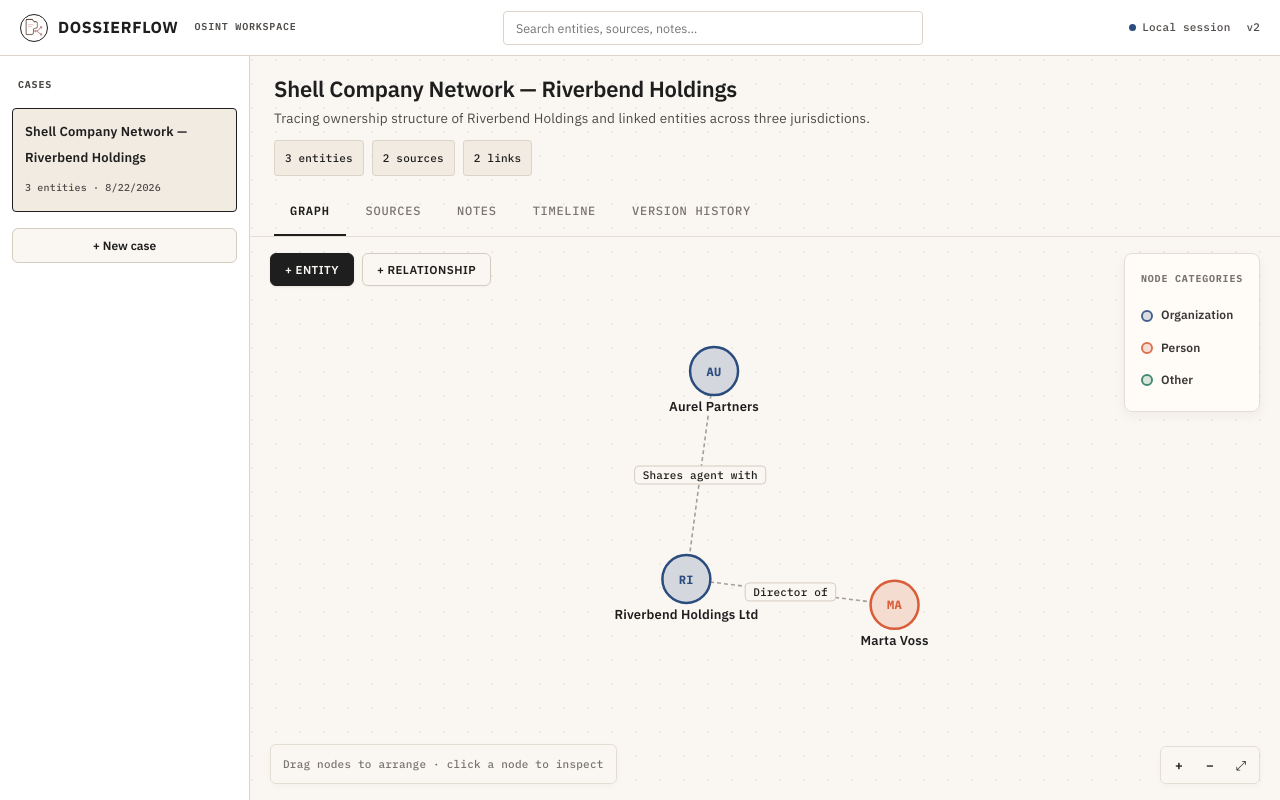
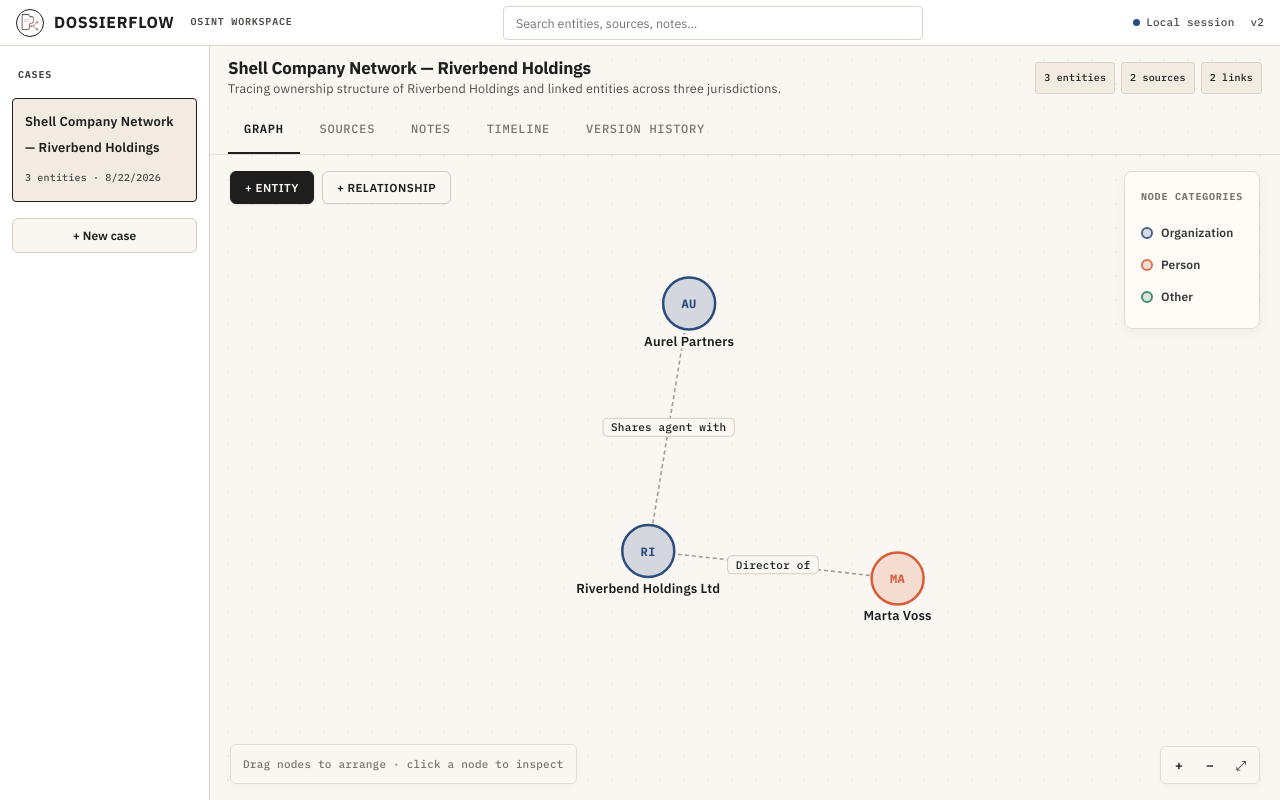
Before and after one commit to Sanchali-rif/DossierFlow, a React (Vite) app: page / in a window 1280 px wide. Built offline with nearby package versions, Linux system fonts and the light colour scheme.

Commit message:
feat: implement DossierFlow core application shell and graph visualization component

```diff
--- a/src/DossierFlow.jsx
+++ b/src/DossierFlow.jsx
@@ -115,8 +115,8 @@ export default function DossierFlow() {
         className="dossierflow-layout"
         style={{
           display: "grid",
-          gridTemplateColumns: "250px 1fr",
-          gridTemplateRows: "56px 1fr",
+          gridTemplateColumns: "210px 1fr",
+          gridTemplateRows: "46px 1fr",
           height: "100vh",
           position: "relative",
           zIndex: 1,
@@ -130,7 +130,7 @@ export default function DossierFlow() {
             display: "flex",
             alignItems: "center",
             justifyContent: "space-between",
-            padding: "0 20px",
+            padding: "0 16px",
             borderBottom: `1px solid ${T.line}`,
             background: T.panel,
           }}
@@ -261,23 +261,26 @@ export default function DossierFlow() {
           ) : (
             <>
               {/* Header section */}
-              <div style={{ padding: "20px 24px 0" }}>
-                <h2 style={{ fontFamily: fontSans, fontSize: 22, fontWeight: 600, color: T.ink, margin: 0, letterSpacing: "-0.01em" }}>
+              <div style={{ padding: "12px 18px 0" }}>
+                <div style={{ display: "flex", alignItems: "center", justifyContent: "space-between", flexWrap: "wrap", gap: 10 }}>
+                  <div>
+                    <h2 style={{ fontFamily: fontSans, fontSize: 17, fontWeight: 700, color: T.ink, margin: 0, letterSpacing: "-0.01em" }}>
                       {currentCase.name}
                     </h2>
-                <p style={{ fontFamily: fontSans, color: T.inkDim, fontSize: 13.5, lineHeight: 1.5, marginTop: 6, maxWidth: 680, fontWeight: 400 }}>
+                    <p style={{ fontFamily: fontSans, color: T.inkDim, fontSize: 12.5, lineHeight: 1.4, marginTop: 2, maxWidth: 680, fontWeight: 400 }}>
                       {currentCase.description}
                     </p>
-                <div style={{ display: "flex", gap: 8, marginTop: 12 }}>
+                  </div>
+                  <div style={{ display: "flex", gap: 6 }}>
                     {[`${ents.length} entities`, `${srcs.length} sources`, `${rels.length} links`].map((b) => (
                       <span
                         key={b}
                         style={{
                           fontFamily: fontMono,
-                        fontSize: 11,
+                          fontSize: 10,
                           fontWeight: 500,
                           fontFeatureSettings: '"tnum" 1',
-                        padding: "4px 10px",
+                          padding: "2px 8px",
                           borderRadius: 3,
                           background: T.panel2,
                           color: T.ink,
@@ -289,11 +292,12 @@ export default function DossierFlow() {
                     ))}
                   </div>
                 </div>
+              </div>
 
               {/* Navigation Tabs */}
               <div
                 className="dossierflow-tabs"
-                style={{ display: "flex", gap: 4, padding: "12px 24px 0", borderBottom: "1px solid #E4DDD3" }}
+                style={{ display: "flex", gap: 4, padding: "8px 18px 0", borderBottom: "1px solid #E4DDD3" }}
               >
                 {tabs.map((t) => (
                   <TabItem
--- a/src/components/canvas/Graph.jsx
+++ b/src/components/canvas/Graph.jsx
@@ -64,12 +64,12 @@ export default function Graph({ entities, relations, sources, onSelectEntity })
         d3
           .forceLink(links)
           .id((d) => d.id)
-          .distance(200) // Increased base link distance (180px - 220px)
+          .distance(240) // Expanded base link distance for bigger canvas
           .strength(0.6)
       )
-      .force("charge", d3.forceManyBody().strength(-500)) // Repulsion -500 for breathing room
+      .force("charge", d3.forceManyBody().strength(-650)) // Repulsion -650 for larger breathing room
       .force("center", d3.forceCenter(width / 2, height / 2))
-      .force("collide", d3.forceCollide(50)); // 50px collide buffer
+      .force("collide", d3.forceCollide(60)); // 60px collide buffer
 
     // Edge lines
     const link = g
@@ -155,13 +155,13 @@ export default function Graph({ entities, relations, sources, onSelectEntity })
     // Base Circle (layering #FAF7F2 to block obtrusive background grid bleed-through)
     node
       .append("circle")
-      .attr("r", 24)
+      .attr("r", 26)
       .attr("fill", T.bg);
 
     // Tinted Circle with solid category border
     node
       .append("circle")
-      .attr("r", 24)
+      .attr("r", 26)
       .attr("fill", (d) => getColor(d.type))
       .attr("fill-opacity", 0.18) // Soft semi-translucent category tint
       .attr("stroke", (d) => getColor(d.type)) // Crisp solid category border
@@ -183,7 +183,7 @@ export default function Graph({ entities, relations, sources, onSelectEntity })
     node
       .append("text")
       .attr("text-anchor", "middle")
-      .attr("dy", 40) // Offset 10px below the 24px circle
+      .attr("dy", 42) // Offset below the 26px circle
       .attr("font-family", fontSans)
       .attr("font-size", "13px")
       .attr("font-weight", "600")
```
Lines whose indentation alone changed are shown as unchanged.
